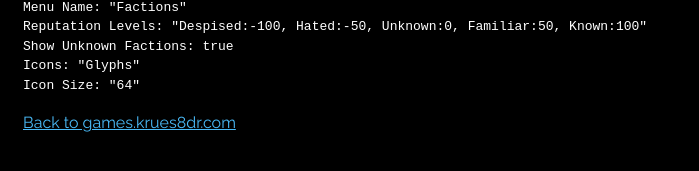
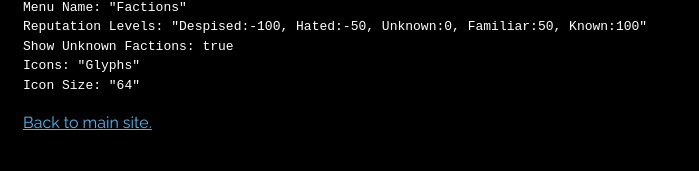
Before and after one commit to krusynth/billhunt.dev, a Jekyll site: the page built from demo/Kru_Reputation/index.md, in a window 1280 px wide. Shown: the part 569-740 px from the top of the page, without its empty margins (0-699 px from the left). Built offline with Jekyll 4.4.1, drawn with Linux system fonts in a browser that asks for light colours; some web fonts are replaced.

Commit message:
Updating site title.

```diff
--- a/_config.yml
+++ b/_config.yml
@@ -13,10 +13,10 @@
 # you will see them accessed via {{ site.title }}, {{ site.email }}, and so on.
 # You can create any custom variable you would like, and they will be accessible
 # in the templates via {{ site.myvariable }}.
-title: Krues8dr Games
+title: Krusynth Games
 email: ""
 description: >- # this means to ignore newlines until "baseurl:"
-  Krues8dr Games development blog.
+  Krusynth Games development blog.
 #baseurl: "" # the subpath of your site, e.g. /blog
 #url: "" # the base hostname & protocol for your site, e.g. http://example.com
 #twitter_username: krues8dr
--- a/_layouts/rmmv-demo.html
+++ b/_layouts/rmmv-demo.html
@@ -18,7 +18,7 @@
     <section class="game-instructions">
       {{ content }}
       <p>
-        <a href="/">Back to games.krues8dr.com</a>
+        <a href="/">Back to main site.</a>
       </p>
     </section>
     <section id="game" class="game-container"></section>
--- a/index.html
+++ b/index.html
@@ -10,7 +10,7 @@
   </div>
   <div class="block block-description">
     <p>
-      Main website: <a href="//krues8dr.com/">Krues8dr.com</a>
+      Main website: <a href="https://billhunt.dev/">billhunt.dev</a>
     </p>
   </div>
 </section>
```
